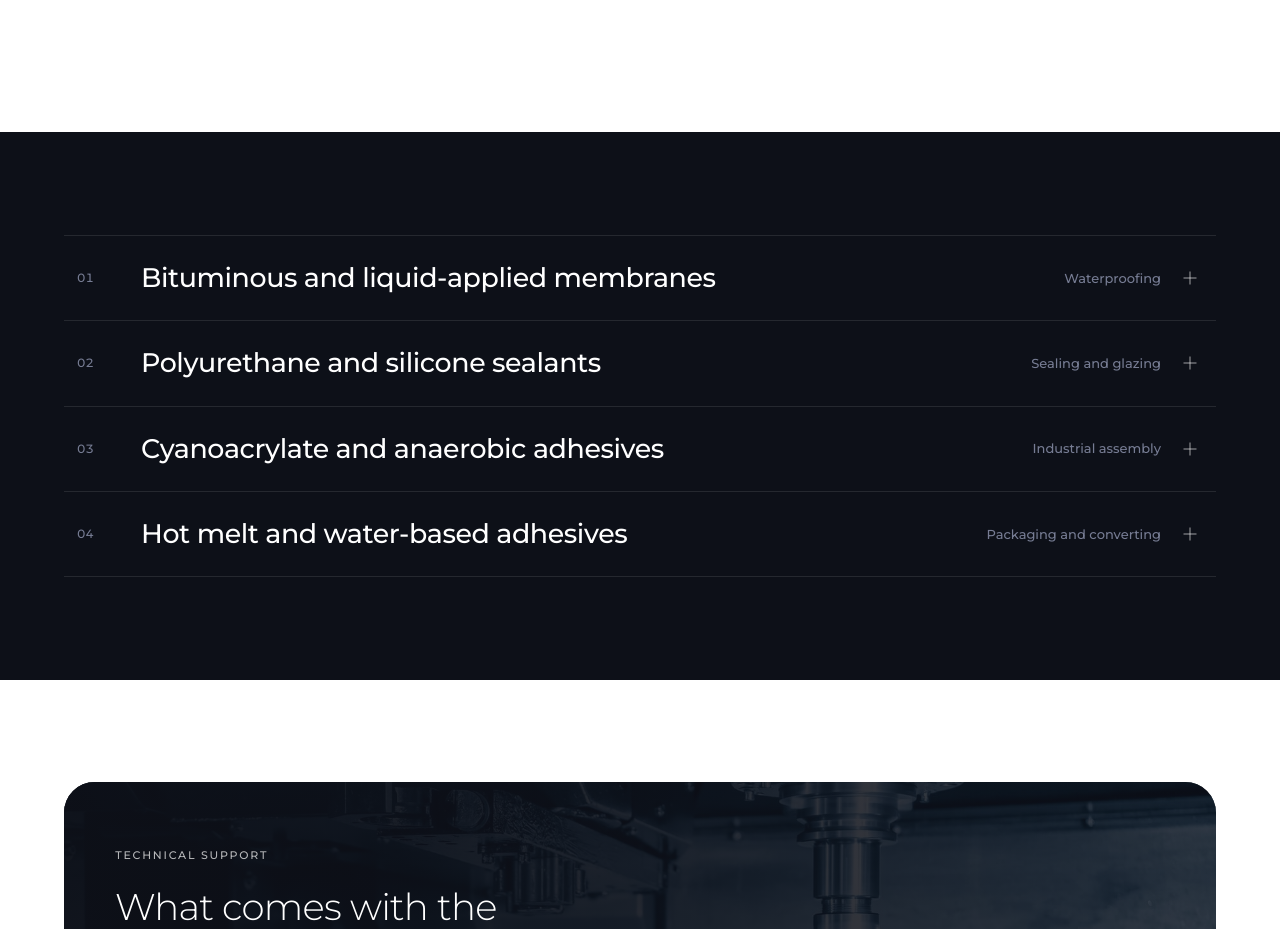
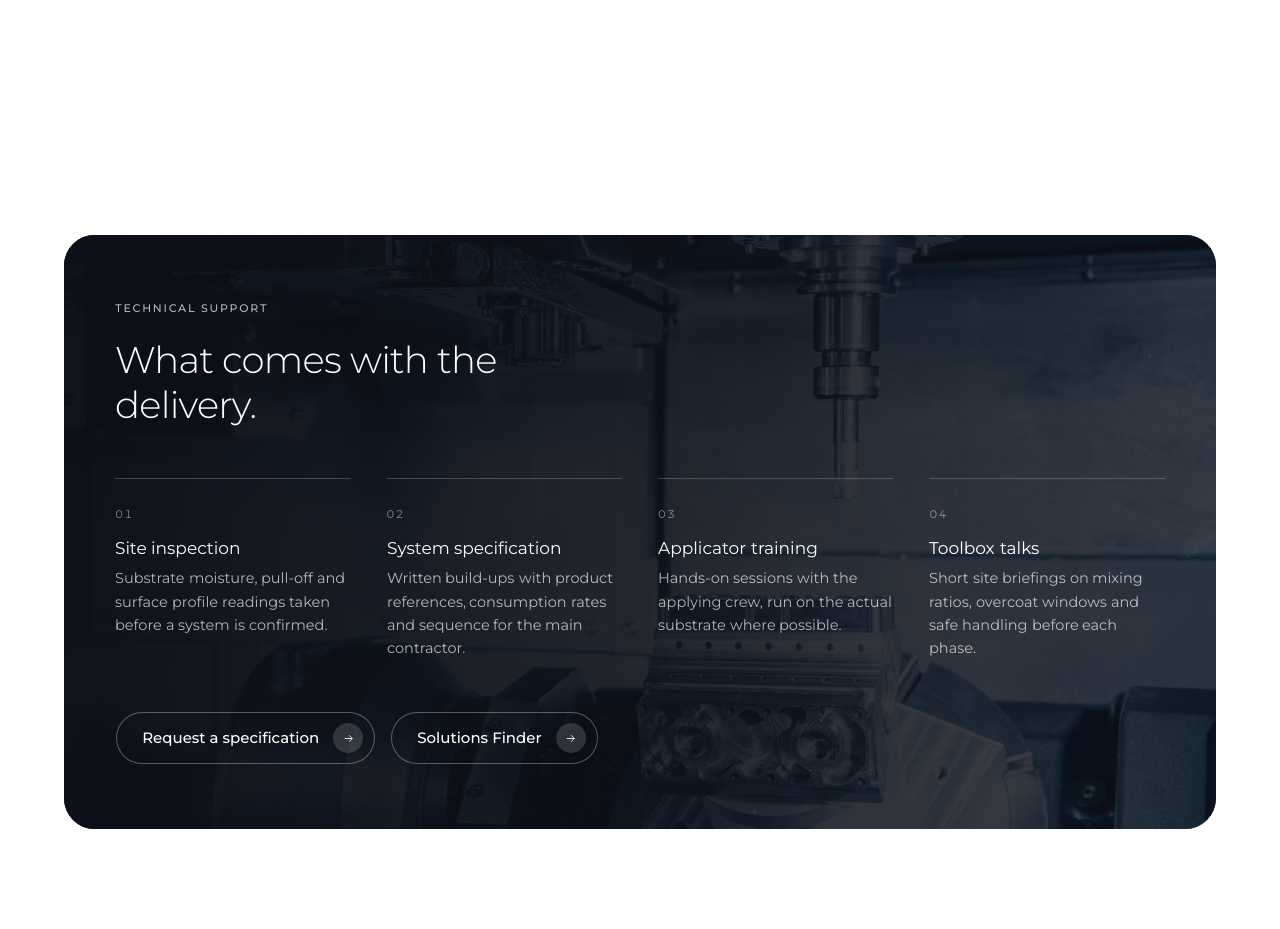
Before and after one commit to Rendersarc2026/Catenate, a Next.js app: page /technologies in a window 1280 px wide. Shown: the part 2980-3909 px from the top of the page. Built offline with nearby package versions, Linux system fonts and the light colour scheme.

Commit message:
refactor: remove unused TechnologiesSection import for cleaner code

```diff
--- a/src/app/technologies/page.tsx
+++ b/src/app/technologies/page.tsx
@@ -4,7 +4,6 @@ import { SiteFooter } from "@/components/site/site-footer";
 import { SiteHeader } from "@/components/site/site-header";
 import { TechnologySupport } from "@/components/site/technologies/technology-support";
 import { TechnologyShowcase } from "@/components/site/technologies/technology-showcase";
-import { TechnologiesSection } from "@/components/site/technologies-section";
 
 export const metadata: Metadata = {
   title: "Technologies — Catenate",
@@ -19,7 +18,6 @@ export default function TechnologiesPage() {
 
       <main id="content" className="pt-nav bg-white">
         <TechnologyShowcase />
-        <TechnologiesSection />
         <TechnologySupport />
       </main>
 
```
